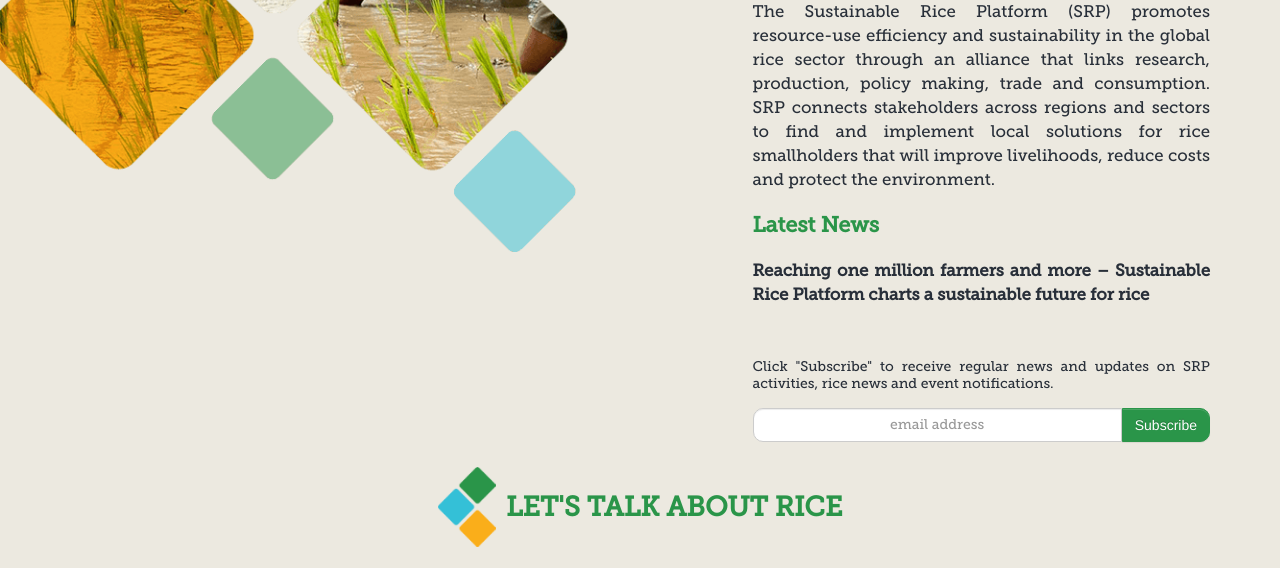
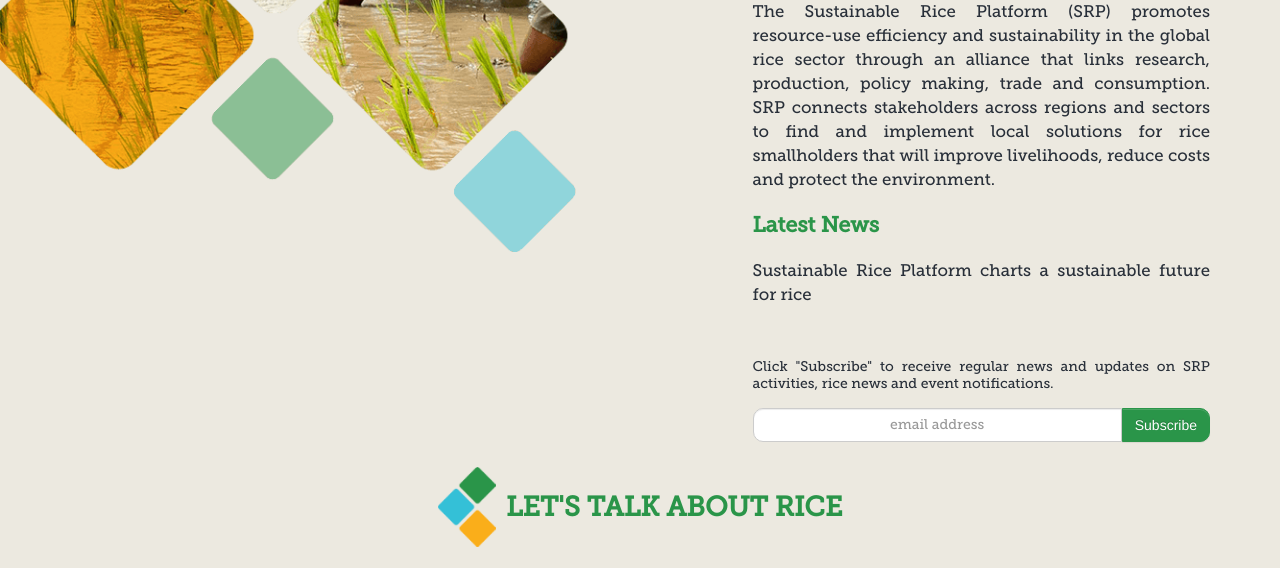
Before and after one commit to sustainablericeplatform/sustainablericeplatform.github.io, a Jekyll site: the page built from index.html, in a window 1280 px wide and 900 px high, scrolled down 891 px, cut to the strip 0-568 px from the top of the window. Built offline with Jekyll 4.4.1, drawn with Linux system fonts in a browser that asks for light colours.

Commit message:
Update index.html

```diff
--- a/index.html
+++ b/index.html
@@ -16,7 +16,7 @@
                 <h2 class="green">Our Work</h2>
                 <p>The Sustainable Rice Platform (SRP) promotes resource-use efficiency and sustainability in the global rice sector through an alliance that links research, production, policy making, trade and consumption. SRP connects stakeholders across regions and sectors to find and implement local solutions for rice smallholders that will improve livelihoods, reduce costs and protect the environment.</p>
                 <h2 class="green">Latest News</h2>
-                <p><strong>Reaching one million farmers and more – Sustainable Rice Platform charts a sustainable future for rice</strong></p>
+                <p>Sustainable Rice Platform charts a sustainable future for rice</p>
                 <div class="subscribe-wrapper" style="margin-top: 50px;">
                     <p style="line-height: 1;"><small>Click "Subscribe" to receive regular news and updates on SRP activities, rice news and event notifications.</small></p>
                     <div id="mc_embed_signup">
```
